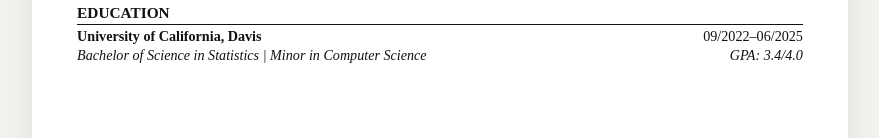
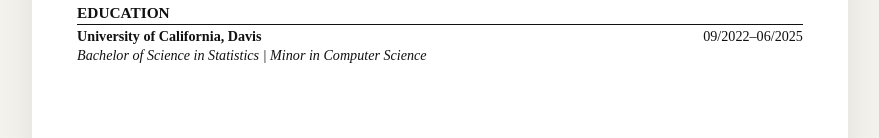
Before and after one commit to sjbaek100/portfolio_final, a plain HTML site: page resume.html in a window 1280 px wide. Shown: the part 921-1059 px from the top of the page, without its empty margins (200-1079 px from the left). Drawn offline with Linux system fonts and the light colour scheme.

Commit message:
cisa change

```diff
--- a/resume.html
+++ b/resume.html
@@ -304,7 +304,7 @@
   </div>
   <p class="education-degree">
     <span>Bachelor of Science in Statistics | Minor in Computer Science</span>
-    <span>GPA: 3.4/4.0</span>
+    <!-- <span>GPA: 3.4/4.0</span> -->
   </p>
 </section>
 </main>
```
